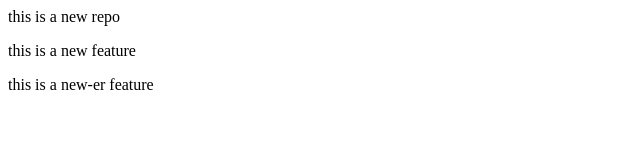
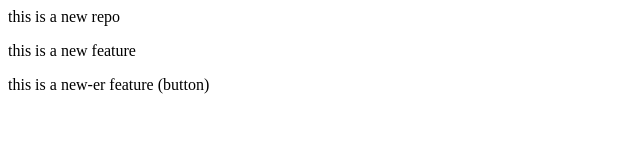
Before and after one commit to Abhishek-Khulbe/localrepo, a plain HTML site: page index.html in a window 1280 px wide. Shown: the full height of the page, 0-640 px from the left. Drawn offline with Linux system fonts and the light colour scheme.

Commit message:
Add button

```diff
--- a/index.html
+++ b/index.html
@@ -1,3 +1,3 @@
 <p>this is a new repo</p>
 <p>this is a new feature</p>
-<p>this is a new-er feature</p>
+<p>this is a new-er feature (button)</p>
```
